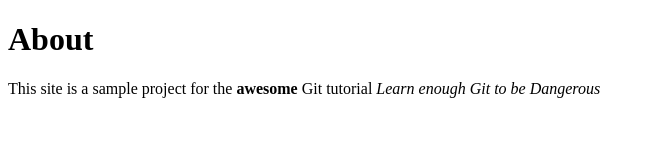
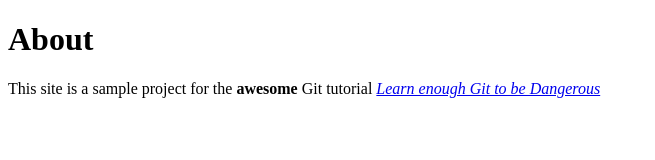
Before and after one commit to Pragna1P/Website, a plain HTML site: page about.html in a window 1280 px wide. Shown: the whole page, without its empty margins (0-655 px from the left). Drawn offline with Linux system fonts and the light colour scheme.

Commit message:
Add link to tutorial title

```diff
--- a/about.html
+++ b/about.html
@@ -5,6 +5,7 @@
   </head>
   <body>
     <h1>About</h1>
-    <p>This site is a sample project for the <strong>awesome</strong> Git tutorial <em>Learn enough Git to be Dangerous</em></p>
+    <p>This site is a sample project for the <strong>awesome</strong> Git tutorial <a href="https://www.learnenough.com/git-tutorial"</a>
+      <em>Learn enough Git to be Dangerous</em></p>
   </body>
   </html>
```
